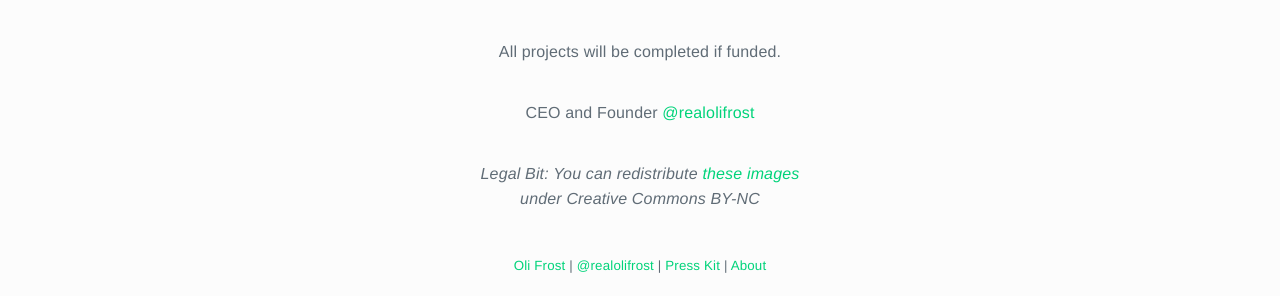
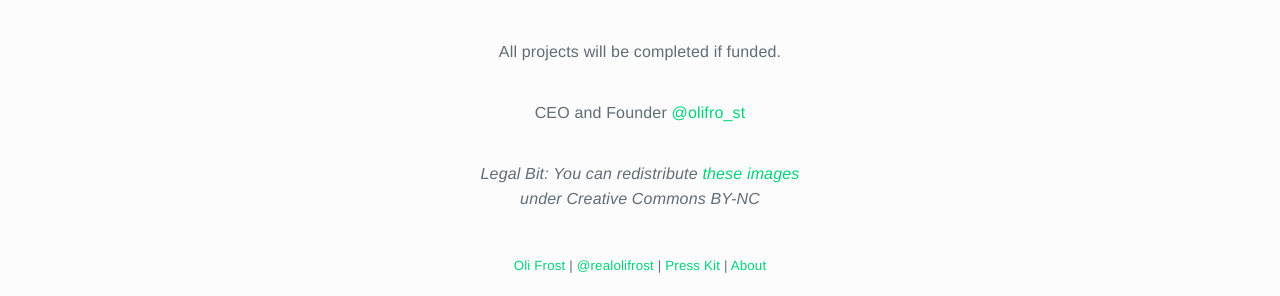
Before and after one commit to olifrost/flopstarter, a Jekyll site: the page built from about.md, in a window 1280 px wide. Shown: the part 288-584 px from the top of the page. Built offline with Jekyll 4.4.1, drawn with Linux system fonts in a browser that asks for light colours.

Commit message:
Small ammend

```diff
--- a/about.md
+++ b/about.md
@@ -12,6 +12,6 @@ all of them useless.
 
 All projects will be completed if funded.
 
-CEO and Founder [@realolifrost](https://twitter.com/realolifrost)
+CEO and Founder [@olifro_st](https://instagram.com/olifro_st)
 
 *Legal Bit: You can redistribute <a href="https://minhaskamal.github.io/DownGit/#/home?url=https://github.com/olifrost/flopstarter/tree/master/img">these images</a><br> under Creative Commons BY-NC*
```
Also changed, not shown: submit.md (+1 -1 lines).
